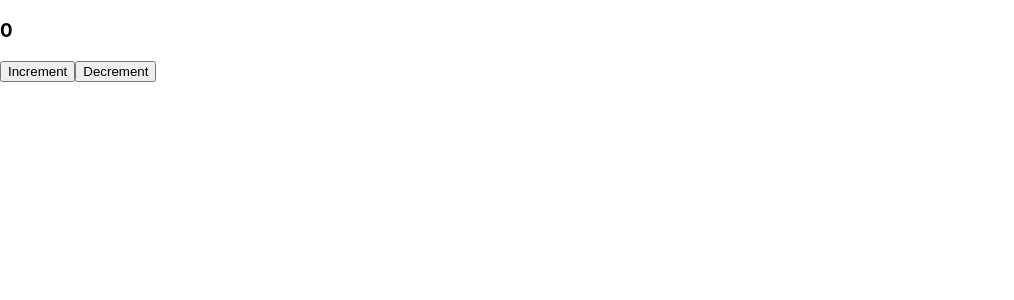
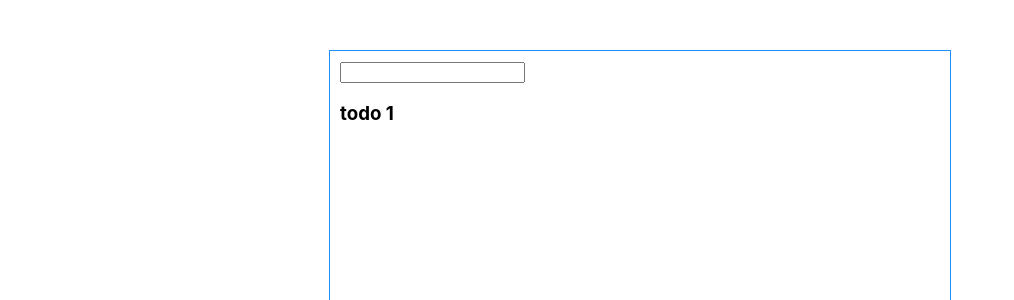
Before and after one commit to abdelrahman-gad/react-practical-hooks, a React (Create React App) app: page / in a window 1280 px wide. Shown: the top 300 px of the page, without its empty margins (0-1014 px from the left). Built offline with nearby package versions, Linux system fonts and the light colour scheme.

Commit message:
creating simple todo app using useReducer hook

```diff
--- a/src/App.js
+++ b/src/App.js
@@ -6,12 +6,20 @@ import Hello from './Hello';
 // useReducer is used to initiate and manipulate state in a way similar to redux pattern
 // example 1: counter
 
+
+
 function reducer(state,action){
+  console.log(state);
   switch(action.type){
-    case action.type='INCREMENT':
-      return state+1;
-    case action.type='DECREMENT':
-      return state-1;
+    case action.type='ADD_TODO':
+      return {
+         todos:[...state.todos,{text:action.payload.text,completed:false}]
+        };
+    case action.type='UPDATE_STATUS':
+      console.log(action);
+      return {
+        todos:state.todos.map( (todo,idx) =>  idx===action.idx?{...todo,completed:!todo.completed}:todo )
+      }
     default :
       return state;
   }
@@ -19,15 +27,27 @@ function reducer(state,action){
 
 function App() {
 
-  const [state,dispatch] = useReducer(reducer,0)
+
+  const initialState={ todos: [{text:'todo 1 ',completed:false  }] };
+  const [state,dispatch] = useReducer(reducer,initialState);
+  const [text,setText] = useState('');
+
 
   return (
-    <div className="App">
+    <div className="App" style={{ width:'600px' , margin:'50px auto' ,minHeight:'400px' , border:'1px solid dodgerblue',padding:'10px' }}>
+     <form onSubmit={(e)=>{
+      e.preventDefault();
+      dispatch({type:'ADD_TODO',payload:{text}});
+      setText('');
+     }}>
 
-      <h3> {state} </h3>
-      <button  onClick={()=>dispatch({type:'INCREMENT'})} >Increment</button>
+      <input  type="text"  value={text} onChange={(e)=>setText(e.target.value)} />
 
-       <button  onClick={()=>dispatch({type:'DECREMENT'})} >Decrement</button>
+     </form>
+     <div>  {state.todos.map((todo,idx)=>{
+       return <h3 key={idx}  onClick={()=> dispatch({type:'UPDATE_STATUS',idx})}> {todo.text}  {todo.completed? <> &#10004;</>:''} </h3>
+     })}   </div>
+
     </div>
     );
 }
```
